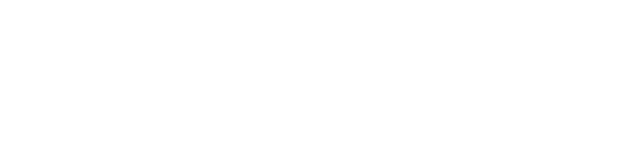
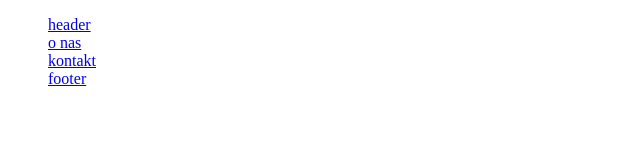
Before and after one commit to Cama-ro/9-struktura-html5, a plain HTML site: page index.html in a window 1280 px wide. Shown: the whole page, without its empty margins (0-640 px from the left). Drawn offline with Linux system fonts and the light colour scheme.

Commit message:
poprawka zadania - nawigacja

```diff
--- a/index.html
+++ b/index.html
@@ -8,12 +8,19 @@
   </head>
   <body>
     <nav>
-      <header id="main"></header>
-      <section id="o-nas">
-        <p class="tekst"></p>
-      </section>
-      <section id="kontakt"></section>
-      <footer id="footer"></footer>
+      <ul style="list-style: none">
+        <li><a href="#main">header</a></li>
+        <li><a href="#o-nas">o nas</a></li>
+        <li><a href="#kontakt">kontakt</a></li>
+        <li><a href="#footer">footer</a></li>
+      </ul>
     </nav>
+
+    <header id="main"></header>
+    <section id="o-nas">
+      <p class="tekst"></p>
+    </section>
+    <section id="kontakt"></section>
+    <footer id="footer"></footer>
   </body>
 </html>
```
